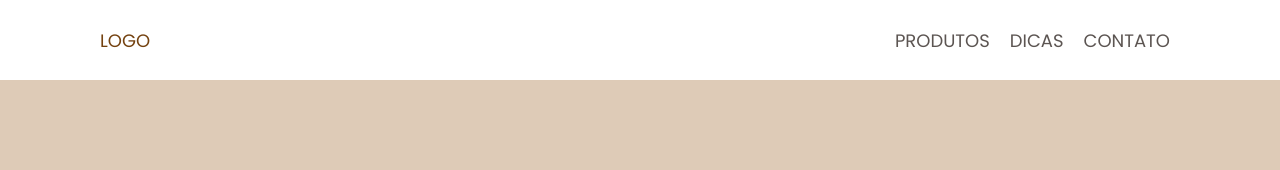
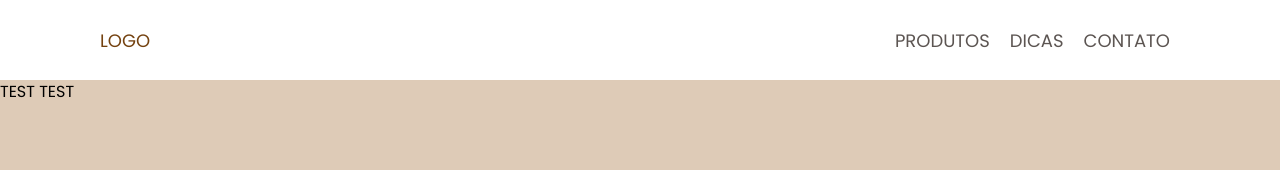
Before and after one commit to Th3mike/projeto-integrador, a Nuxt app: page / in a window 1280 px wide. Shown: the top 170 px of the page. Built offline with nearby package versions, Linux system fonts and the light colour scheme.

Commit message:
teste para o auto deploy

```diff
--- a/pages/index.vue
+++ b/pages/index.vue
@@ -1,6 +1,6 @@
 <template>
   <div class="carrousel">
-
+    <h1>TEST TEST</h1>
   </div>
 </template>
 
```
